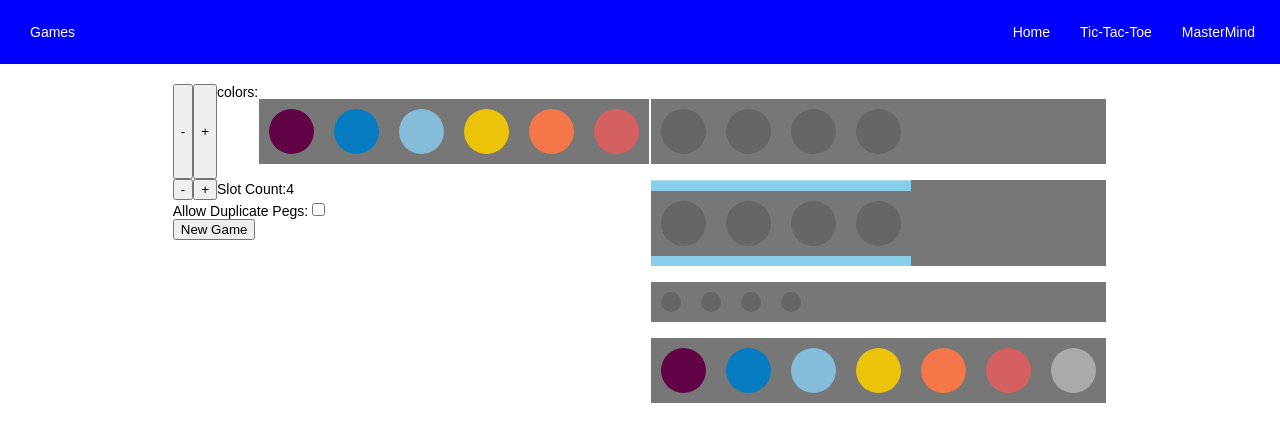
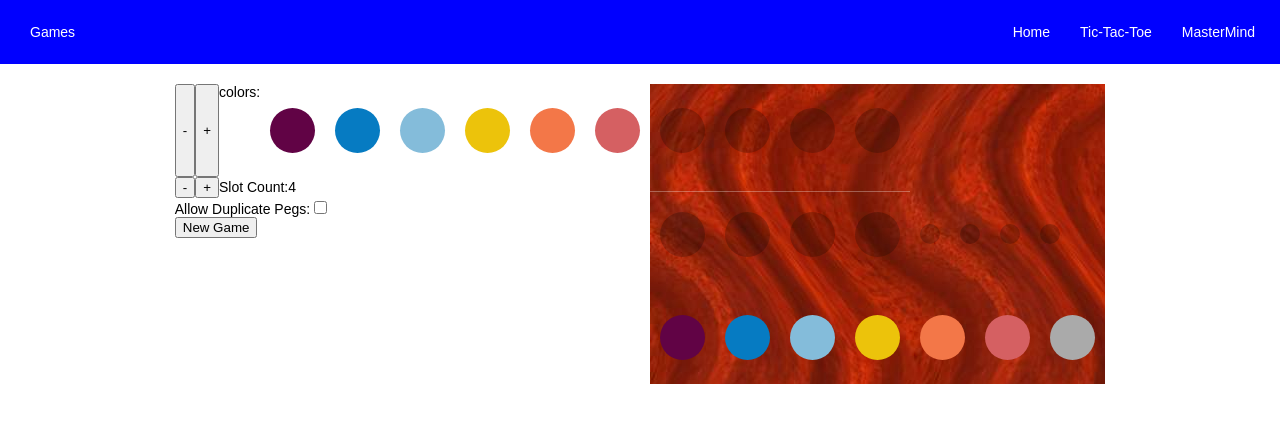
Before and after one commit to codeword/react-games, a React (Create React App) app: page /MasterMind in a window 1280 px wide. Shown: the top 442 px of the page. Built offline with nearby package versions, Linux system fonts and the light colour scheme.

Commit message:
Add wood bg to game board, cleaned up come css

```diff
--- a/src/games/MastMind/Moves.tsx
+++ b/src/games/MastMind/Moves.tsx
@@ -13,7 +13,7 @@ const StaticMove = ({move}: {move: Move}) => (
 const Moves = ({moves} : {moves: Move[]}) => {
   if(moves.length === 0) return null;
   return (
-    <ol reversed={true}>
+    <ol reversed={true} className="moves">
       {moves.map((move, idx) => <li key={idx}><StaticMove {...{move}}/></li>)}
     </ol>
   )
--- a/src/games/TicTacToe/Game.js
+++ b/src/games/TicTacToe/Game.js
@@ -46,7 +46,7 @@ export default class Game extends React.Component {
     let winningSquares = Calc.calculateWinner(current.squares);
     let gameStatus = Calc.gameStatus(current.squares, this.state.moves.length);
     return (
-      <div className={classNames("game", {over: !!winningSquares})}>
+      <div className={classNames("game", "TicTacToe", {over: !!winningSquares})}>
         <Board
           currentPlayer={gameStatus.player}
           isWinner={(row, col) => winningSquares && winningSquares.some((item) => item[0] === row && item[1] === col)}
--- a/src/index.css
+++ b/src/index.css
@@ -120,9 +120,8 @@ ol, ul {
   display: block;
 }
 
-
 .link-button {
-  background-color: green;
+  background-color: transparent;
   border: none;
   cursor: pointer;
   text-decoration: underline;
@@ -147,7 +146,6 @@ ol, ul {
 }
 
 .move .link-button {
-  background: skyblue;
   text-decoration: none;
   padding: 10px 0;
   display: block;
@@ -161,11 +159,18 @@ ol, ul {
   border-bottom: none;
 }
 
-.move:hover .link-button {
-  background: #1565C0;
+.TicTacToe .link-button {
+  background-color: green;
 }
 
-.move:hover ~ li .link-button {
+.TicTacToe .move .link-button {
+  background: skyblue;
+}
+.TicTacToe .move:hover .link-button {
+    background: #1565C0;
+}
+
+.TicTacToe .move:hover ~ li .link-button {
   background: green;
 }
 
@@ -173,10 +178,6 @@ ol, ul {
 .colors, .clues {
   display: flex;
   align-items: center;
-  border: 1px solid white;
-}
-.colors, .clues, .swatch {
-  background-color: #777;
 }
 .swatch {
   display: flex;
@@ -199,13 +200,20 @@ ol, ul {
   border-radius: 50%;
 }
 
-.masterMind {
+.MasterMind {
    display:flex;
-  justify-content: space-between
+  justify-content: center;
 }
-.masterMind .move {
+
+.MasterMind .board {
+  background-image: url("bg.jpg");
+  background-repeat: repeat;
+}
+
+.MasterMind .move {
   display: flex;
 }
+
 :root {
   --c0: #610345ff;
   --c1: #067bc2ff;
@@ -217,7 +225,7 @@ ol, ul {
   --c7: #574b60ff;
   --c8: #3f334dff;
   --c9: #95190cff;
-  --empty: #666;
+  --empty: #00000038;
   --blank: #aaa;
   --wrongColor: var(--empty);
   --wrongSpot: white;
```
Also changed, not shown: src/bg.jpg (added).
